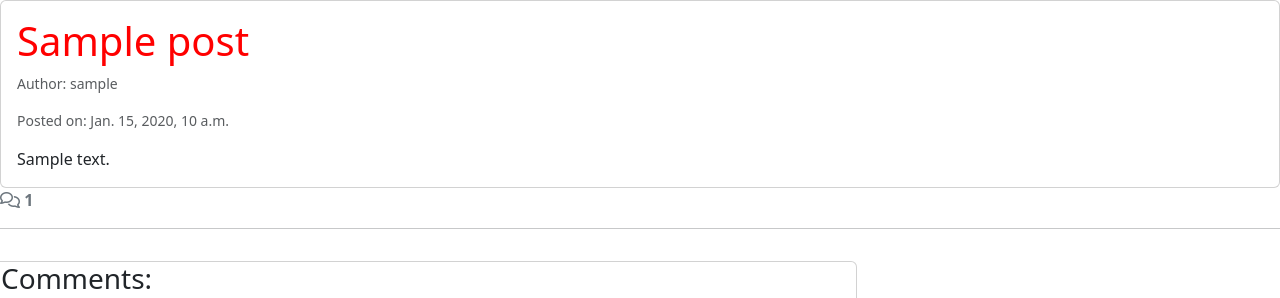
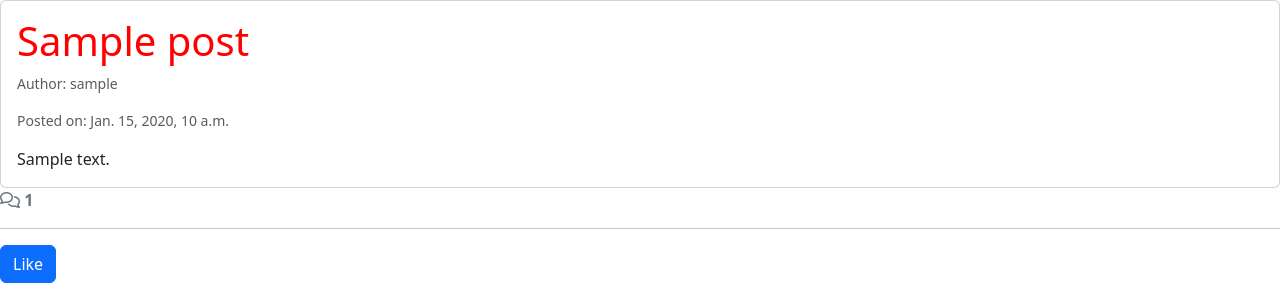
Before and after one commit to tomMckechnie-90/CodeNest, a Django app: a page that uses posts/templates/posts/post_detail.html in a window 1280 px wide. Shown: the part 56-354 px from the top of the page. Run offline with Django 4.2, Linux system fonts and the light colour scheme; tables that the repository leaves empty hold one stand-in row (values such as "Sample post"); some libraries are stand-ins or nearby versions.

Commit message:
Implement like/unlike functionality for posts

```diff
--- a/CodeNest/settings.py
+++ b/CodeNest/settings.py
@@ -29,7 +29,7 @@ TEMPLATES_DIR = os.path.join(BASE_DIR, 'templates')
 SECRET_KEY = os.environ.get('SECRET_KEY')
 
 # SECURITY WARNING: don't run with debug turned on in production!
-DEBUG = False
+DEBUG = True
 
 ALLOWED_HOSTS = ['localhost', 'code-nest-b4f5033f8eff.herokuapp.com']
 
--- a/posts/models.py
+++ b/posts/models.py
@@ -16,6 +16,7 @@ class Post(models.Model):
     created_at = models.DateTimeField(auto_now_add=True)
     status = models.IntegerField(choices=STATUS, default=0)
     excerpt = models.TextField(blank=True)
+    likes = models.ManyToManyField(User, related_name='liked_posts') # this will track the likes
 
     class Meta:
         ordering = ["-created_at"]
@@ -27,6 +28,9 @@ class Post(models.Model):
 
     def __str__(self):
         return f"{self.title} | written by {self.author}"
+
+    def total_likes(self):
+        return self.likes.count() # A helper method to count the total number of likes for a post.
 
 
 # The comments model
--- a/posts/templates/posts/post_detail.html
+++ b/posts/templates/posts/post_detail.html
@@ -22,7 +22,6 @@
             {% endif %}
         </article>
     </div>
-
 </div>
 </div>
 <!-- Displaying count of comments -->
@@ -36,6 +35,15 @@
         <hr>
     </div>
 </div>
+<!-- Like Button -->
+<form action="{% url 'like_post' post.id %}" method="POST">
+    {% csrf_token %}
+    {% if user in post.likes.all %}
+    <button type="submit" class="btn btn-danger">Unlike</button>
+    {% else %}
+    <button type="submit" class="btn btn-primary">Like</button>
+    {% endif %}
+</form>
 <!-- Displaying Comments -->
 <div class="row">
     <div class="col-md-8 card mb-4  mt-3 ">
@@ -48,12 +56,8 @@
           {% if not comment.approved and comment.user == user %}
           faded{% elif not comment.approved %} d-none{% endif %}">
                 <p class="font-weight-bold">
-                    <img
-                    src="{{ user.profile.profile_picture.url }}"
-                    alt="{{ user.username }}"
-                    class="profile-picture"
-                    style="width: 50px; height: 50px; border-radius: 50%; object-fit: cover;"
-                >
+                    <img src="{{ user.profile.profile_picture.url }}" alt="{{ user.username }}" class="profile-picture"
+                        style="width: 50px; height: 50px; border-radius: 50%; object-fit: cover;">
                     {{ comment.user }}
                     <span class="font-weight-normal">
                         {{ comment.created_at }}
--- a/posts/urls.py
+++ b/posts/urls.py
@@ -9,4 +9,5 @@ urlpatterns = [
     path('create/', views.create_post, name='create_post'),
     path('post/<int:post_id>/edit/', views.edit_post, name='edit_post'),
     path('post/<int:post_id>/delete', views.delete_post, name='delete_post'),
+    path('like_post/<int:post_id>/', views.like_post, name='like_post'),
 ]
--- a/posts/views.py
+++ b/posts/views.py
@@ -115,3 +115,12 @@ def delete_post(request, post_id):
         post.delete()
         return redirect('home') # Rerturns to the list of posts
     return render(request, 'posts/delete_post.html', {'post': post})
+
+def like_post(request, post_id):
+    post = get_object_or_404(Post, id=post_id)
+    if request.user in post.likes.all():
+        post.likes.remove(request.user) # Unlike if post is liked
+    else:
+        post.likes.add(request.user) # User can like the post
+
+    return redirect('post_detail', slug=post.slug)
```
Also changed, not shown: posts/templates/posts/index.html (+11 -2 lines).
